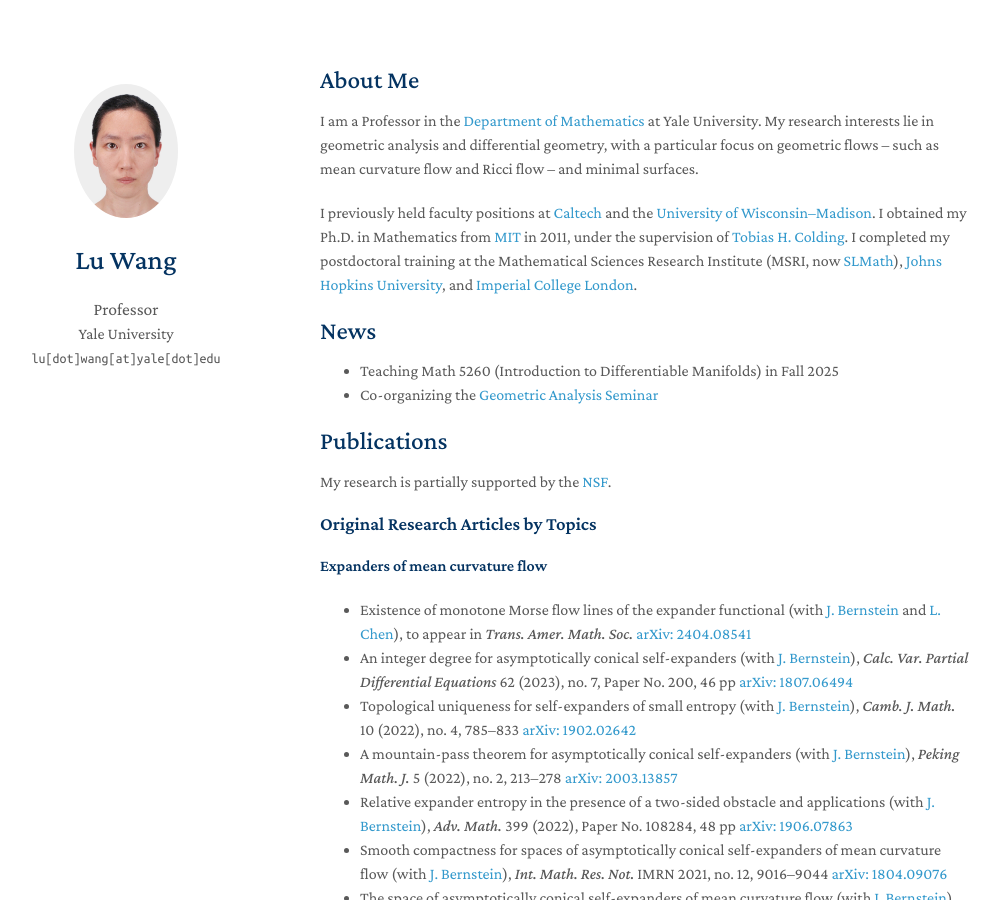
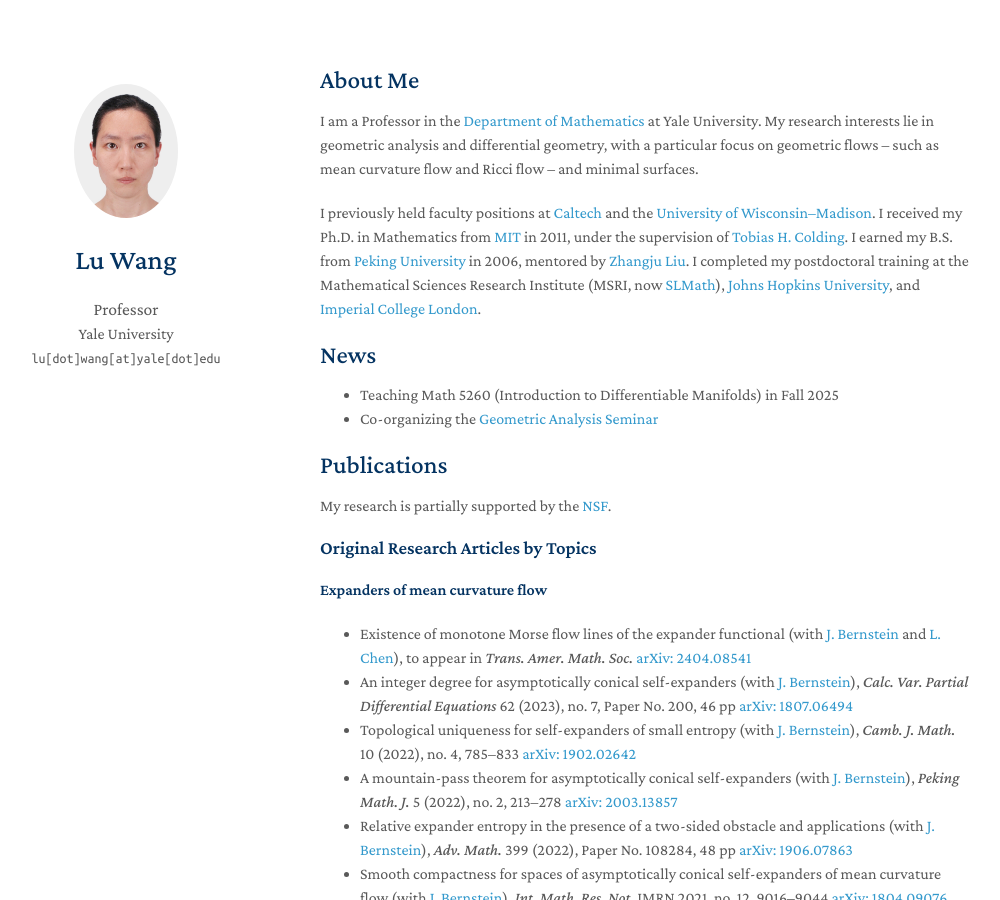
Before and after one commit to drwanglu/drwanglu.github.io, a Jekyll site: the page built from index.md, in a window 1280 px wide and 900 px high. Shown: the whole window, without its empty margins (150-1150 px from the left). Built offline with Jekyll 4.4.1, drawn with Linux system fonts in a browser that asks for light colours; a style sheet for code colours, icons or effects is not loaded; our own code applies the rules of GitHub Pages for plain Markdown files.

Commit message:
Update index.md

```diff
--- a/index.md
+++ b/index.md
@@ -8,7 +8,7 @@ I am a Professor in the [Department of Mathematics](https://math.yale.edu) at Ya
 My research interests lie in geometric analysis and differential geometry, with a particular focus on geometric flows -- such as mean curvature flow and Ricci flow -- and minimal surfaces.
 
 I previously held faculty positions at [Caltech](https://pma.divisions.caltech.edu/research-and-academics/mathematics) and the [University of Wisconsin--Madison](https://math.wisc.edu).
-I obtained my Ph.D. in Mathematics from [MIT](https://math.mit.edu) in 2011, under the supervision of [Tobias H. Colding](https://math.mit.edu/directory/profile.html?pid=50).
+I received my Ph.D. in Mathematics from [MIT](https://math.mit.edu) in 2011, under the supervision of [Tobias H. Colding](https://math.mit.edu/directory/profile.html?pid=50). I earned my B.S. from [Peking University](https://www.pku.edu.cn) in 2006, mentored by [Zhangju Liu](https://www.math.pku.edu.cn/jsdw/ltx/141184.htm).
 I completed my postdoctoral training at the Mathematical Sciences Research Institute (MSRI, now [SLMath](https://www.slmath.org)), [Johns Hopkins University](https://mathematics.jhu.edu), and [Imperial College London](https://www.imperial.ac.uk/mathematics/).
 
 ## News
```
